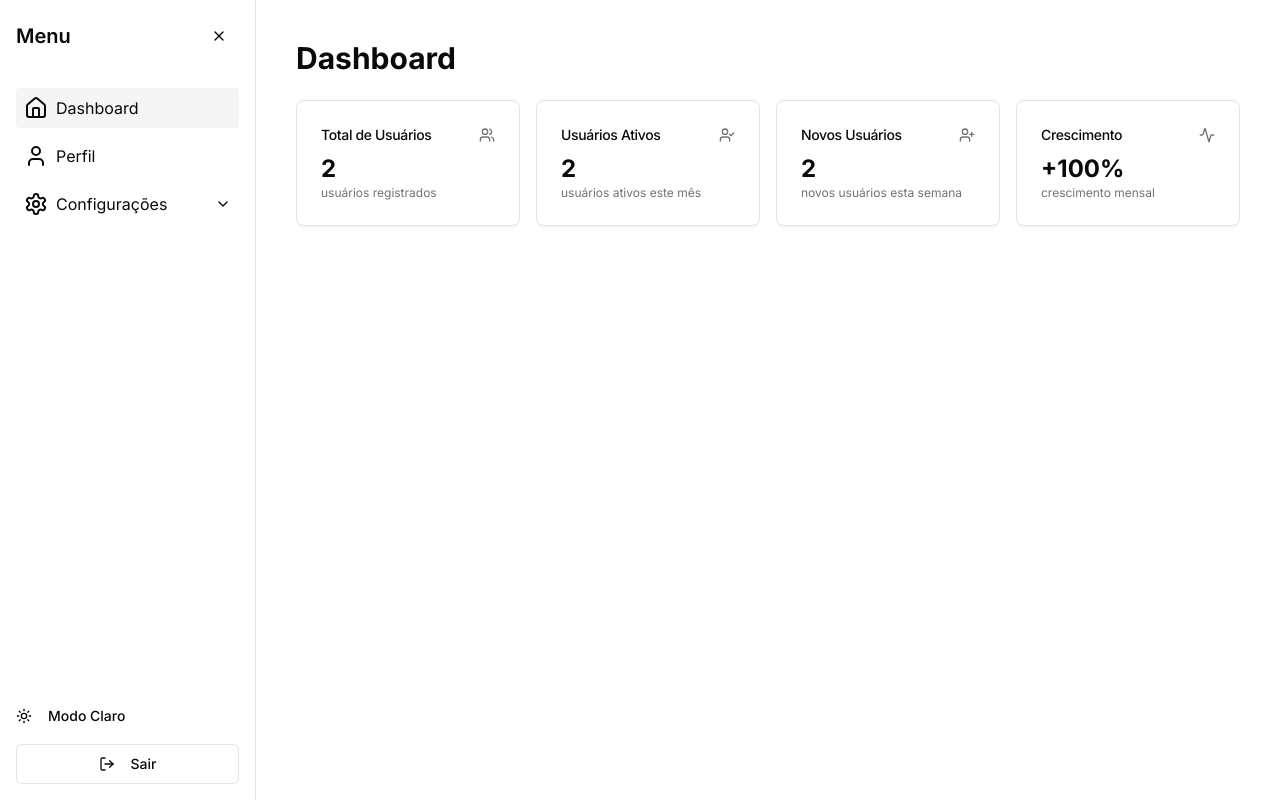
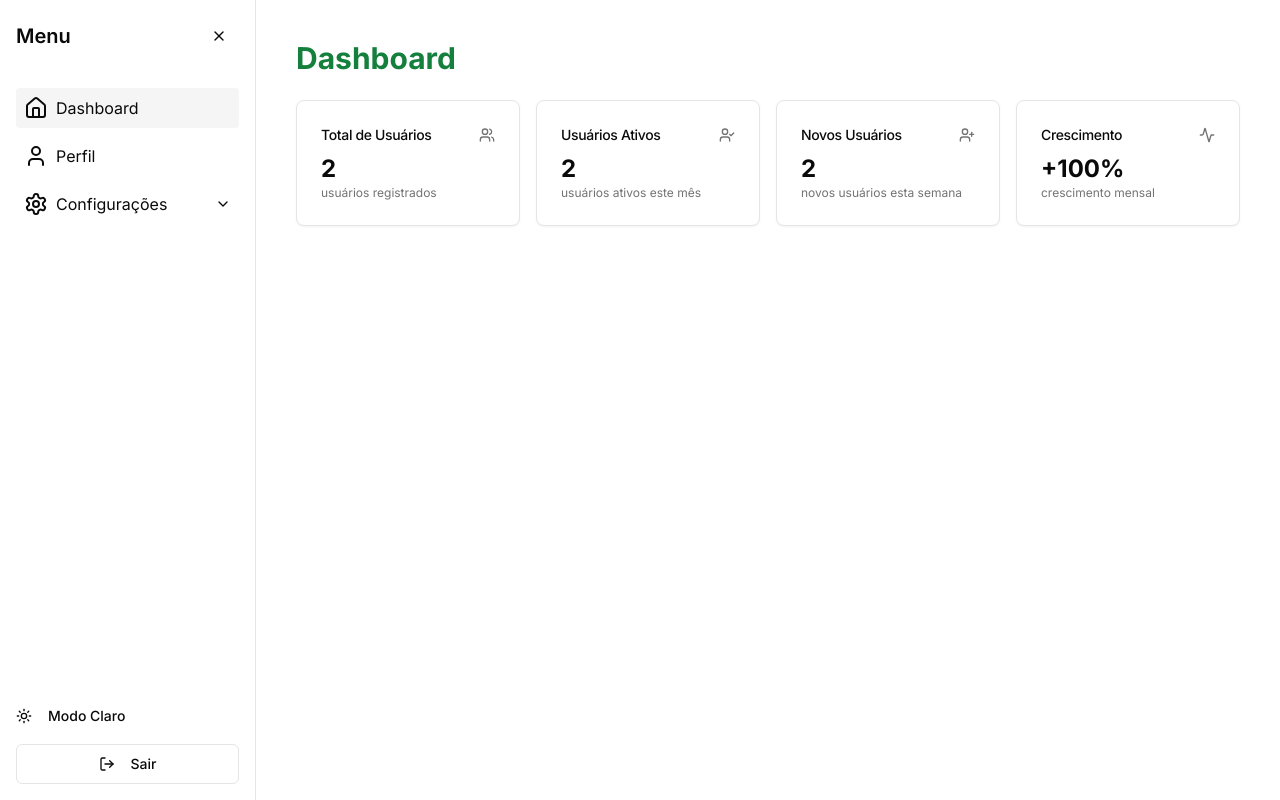
Before and after one commit to NiltonMoraesNeto/my-system-default, a Next.js app: page /dashboard in a window 1280 px wide. Built offline with nearby package versions, Linux system fonts and the light colour scheme; data requests are answered from the project's data file; sample sign-in values are in the browser's storage.

Commit message:
add mode dark and light

```diff
--- a/src/app/(authenticated)/dashboard/page.tsx
+++ b/src/app/(authenticated)/dashboard/page.tsx
@@ -33,7 +33,9 @@ export default function Dashboard() {
 
   return (
     <div className="p-6">
-      <h1 className="text-3xl font-bold mb-6">Dashboard</h1>
+      <h1 className="text-3xl font-bold mb-6 dark:text-blue-500 text-green-700">
+        Dashboard
+      </h1>
       <div className="grid gap-4 md:grid-cols-2 lg:grid-cols-4">
         <Card>
           <CardHeader className="flex flex-row items-center justify-between space-y-0 pb-2">
```
